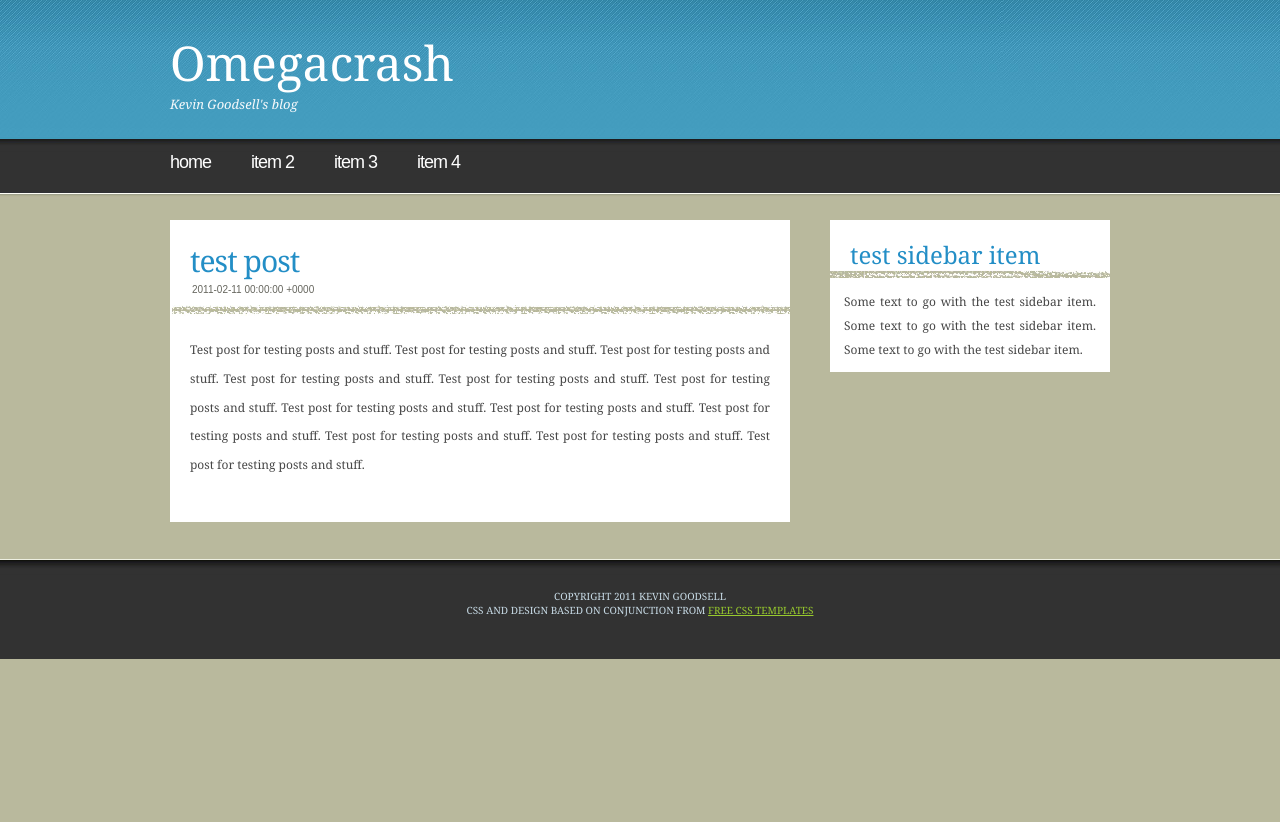
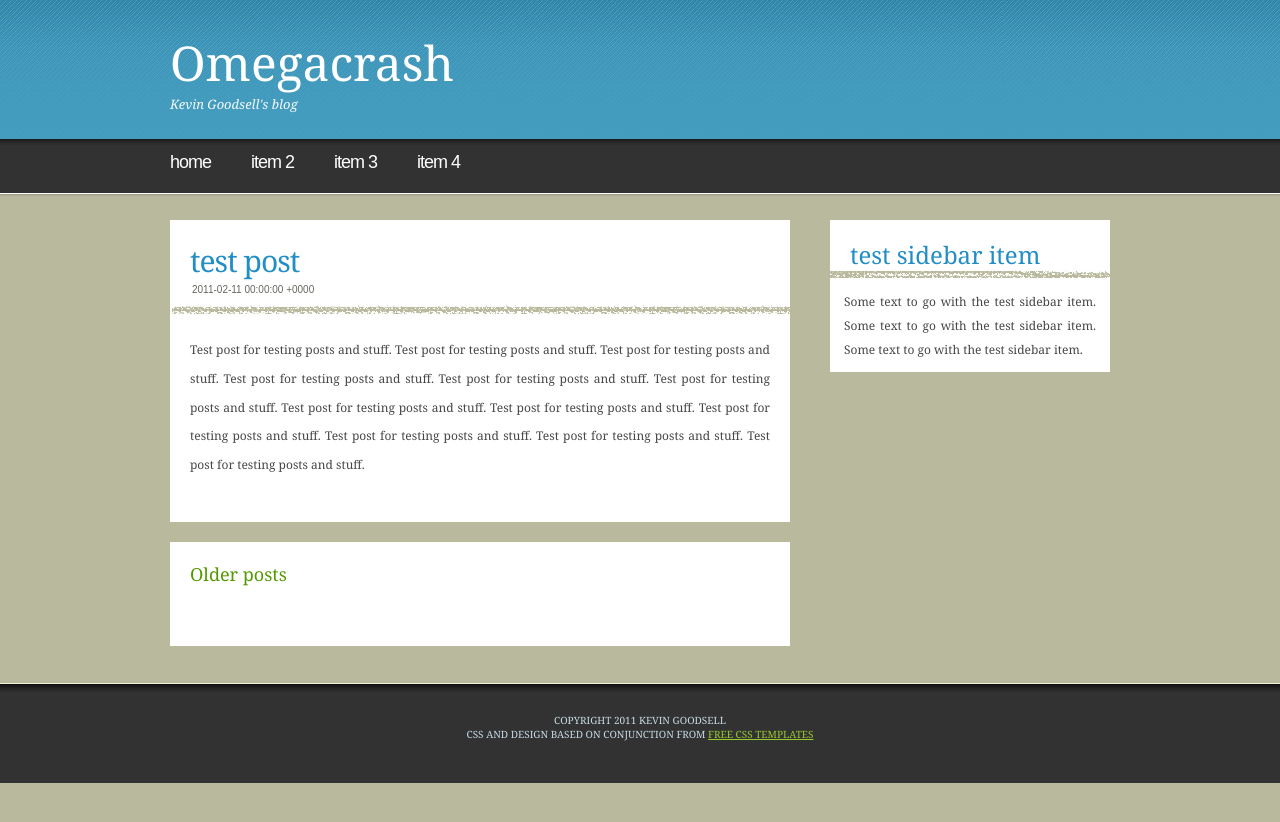
Before and after one commit to KevinGoodsell/kevingoodsell.github.com, a Jekyll site: the page built from index.html, in a window 1280 px wide. Shown: the top 822 px of the page. Built offline with Jekyll 4.4.1, drawn with Linux system fonts in a browser that asks for light colours.

Commit message:
More post testing.

```diff
--- a/_layouts/post.html
+++ b/_layouts/post.html
@@ -2,9 +2,9 @@
 layout: default
 ---
 <div class="post">
-    <h2 class="title"><a href="{{ post.url }}">{{ post.title }}</a></h2>
-    <p class="meta">{{ post.date }}
+    <h2 class="title"><a href="{{ page.url }}">{{ page.title }}</a></h2>
+    <p class="meta">{{ page.date }}
     <div class="entry">
-        {{ post.content }}
+        {{ content }}
     </div>
 </div>
--- a/_posts/2011-02-11-test-post.html
+++ b/_posts/2011-02-11-test-post.html
@@ -1,6 +1,7 @@
 ---
 layout: post
 ---
+<!-- {{ post.date }} {{ post.title }} {{ post.url }} -->
 <p>Test post for testing posts and stuff. Test post for testing posts and
 stuff. Test post for testing posts and stuff. Test post for testing posts and
 stuff. Test post for testing posts and stuff. Test post for testing posts and
--- a/index.html
+++ b/index.html
@@ -12,5 +12,11 @@ title: Layout Test Page
 </div>
 {% endfor %}
 
-{% for post in site.posts offset:3 %}
-{% endfor %}
+<div class="post">
+    <h2 class="title">Older posts</h2>
+    <div class="entry">
+    {% for post in site.posts offset:3 %}
+        <p><a href="{{ post.url }}">{{ post.title }}</a>
+    {% endfor %}
+    </div>
+</div>
```
